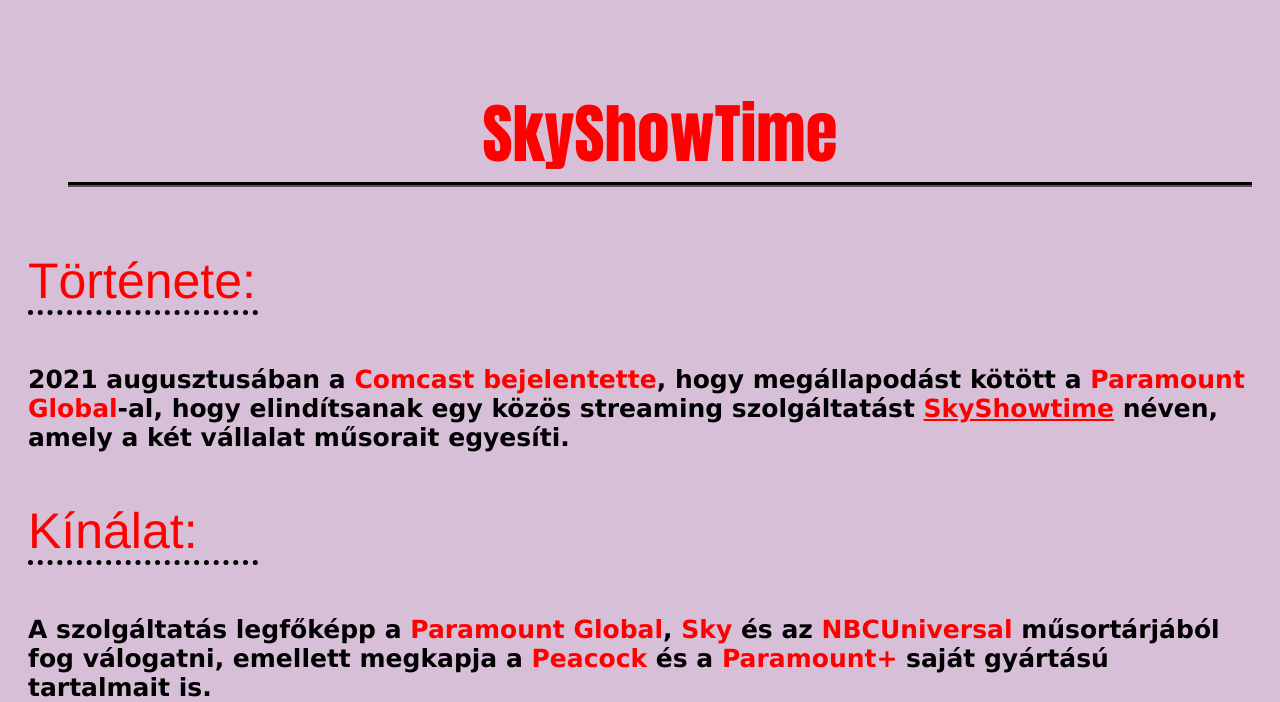
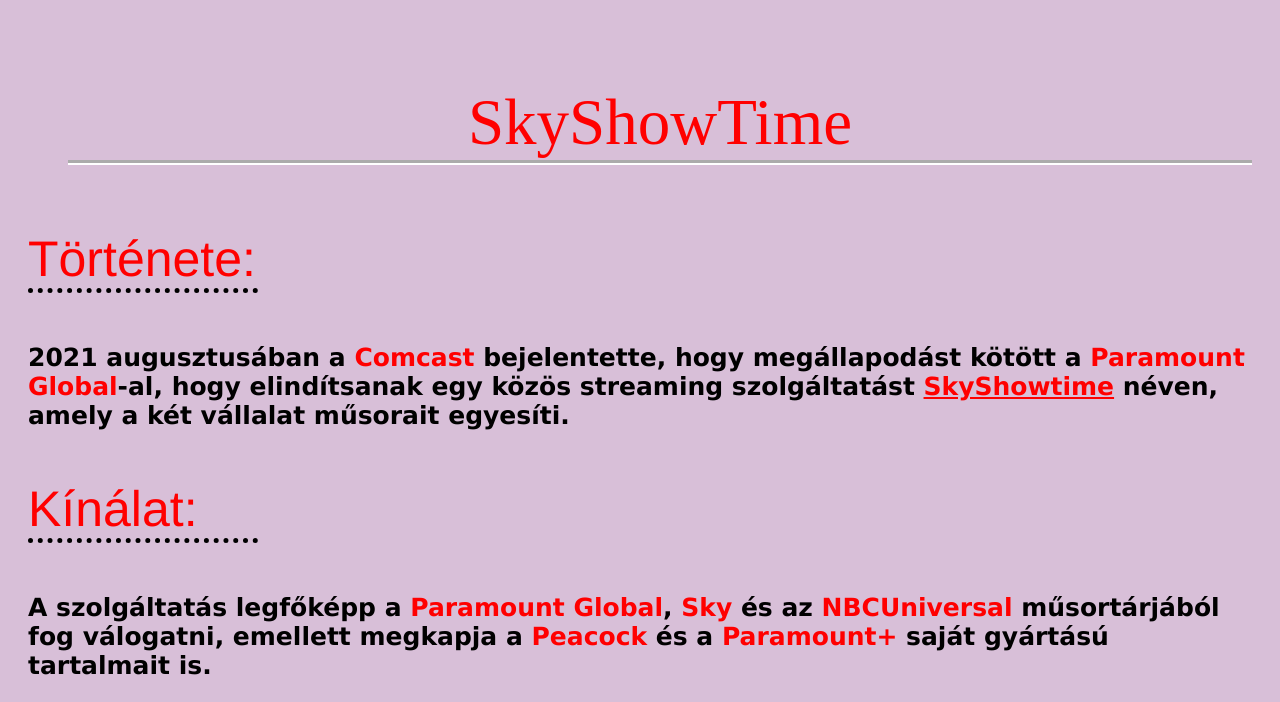
Before and after one commit to Micro0610/ikt-10, a plain HTML site: page index.html in a window 1280 px wide. Shown: the top 702 px of the page. Drawn offline with Linux system fonts and the light colour scheme.

Commit message:
teszt
teszt

```diff
--- a/index.html
+++ b/index.html
@@ -12,7 +12,7 @@
 </nav>
 </header>
     <p>Története:</p>
-    <h1>2021 augusztusában a <b>Comcast bejelentette</b>, hogy megállapodást kötött a <b>Paramount Global</b>-al, hogy elindítsanak egy közös streaming szolgáltatást <u><b>SkyShowtime</b></u> néven, amely a két vállalat műsorait egyesíti.</h1>
+    <h1>2021 augusztusában a <b>Comcast </b>bejelentette, hogy megállapodást kötött a <b>Paramount Global</b>-al, hogy elindítsanak egy közös streaming szolgáltatást <u><b>SkyShowtime</b></u> néven, amely a két vállalat műsorait egyesíti.</h1>
     <p>Kínálat:</p>
     <h1>A szolgáltatás legfőképp a <b>Paramount Global</b>, <b>Sky</b> és az <b>NBCUniversal</b> műsortárjából fog válogatni, emellett megkapja a <b>Peacock</b> és a <b>Paramount+</b> saját gyártású tartalmait is.</h1>
     <h2><img src="https://media.discordapp.net/attachments/1101188011871436861/1101191332199927918/kep1.png?width=983&height=675"><img src="https://media.discordapp.net/attachments/1101188011871436861/1101191331373658233/kep2.png"><img src="https://media.discordapp.net/attachments/1101188011871436861/1101191331822452947/kep3.png">  </h2>
--- a/style.css
+++ b/style.css
@@ -4,11 +4,12 @@ html{
 	padding: 20px 20px;
 }
 li{
-	font-family:Impact, Haettenschweiler, 'Arial Narrow Bold', sans-serif;
+	font-family:'Times New Roman';
 	border-bottom-style: solid;
 	border-width: 5px;
-	border-color: black;
+	border-color: white;
 	border-bottom-style: groove;
+	margin: auto;
 }
 ul{
 	font-size: 65px;
```
